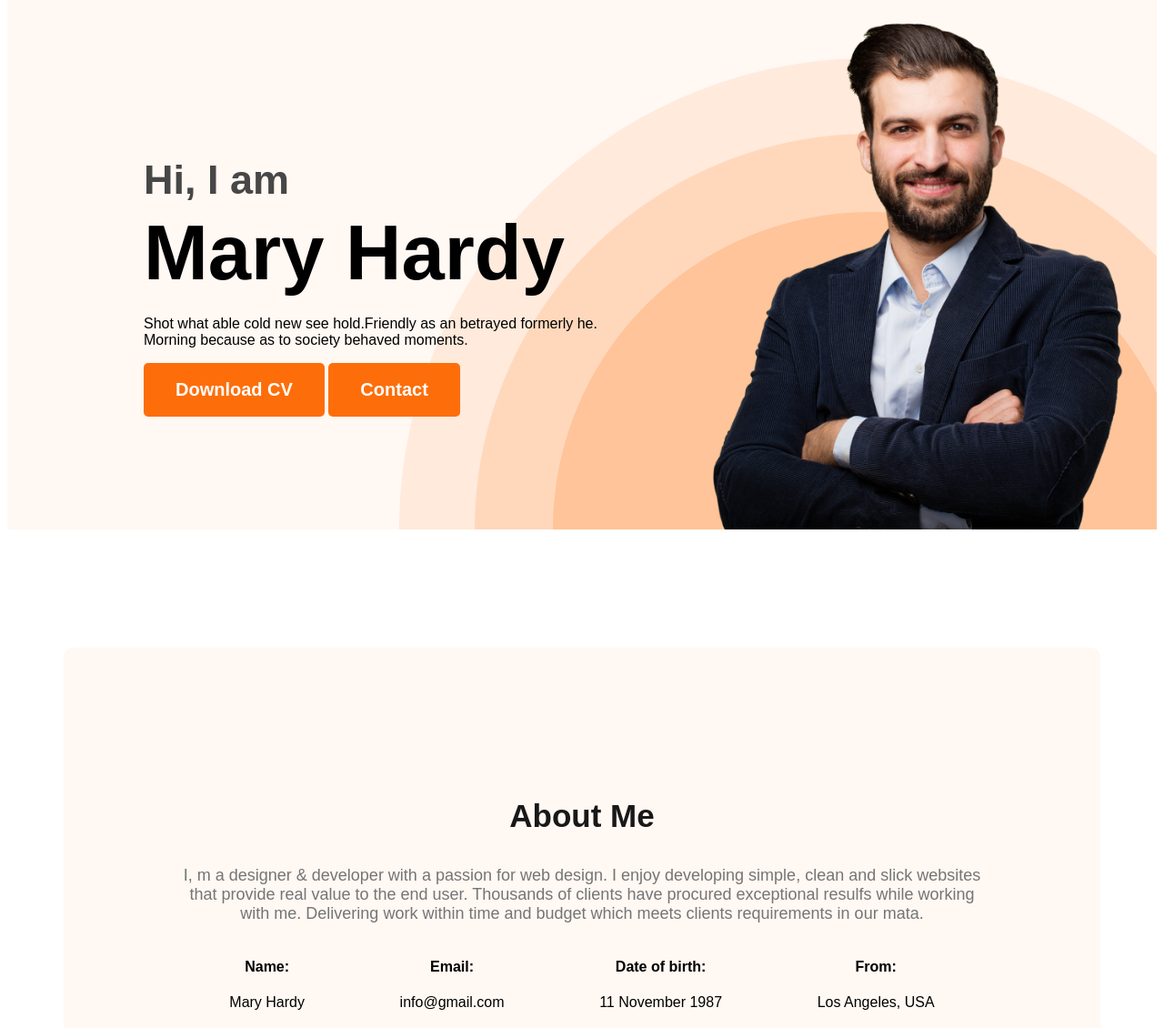
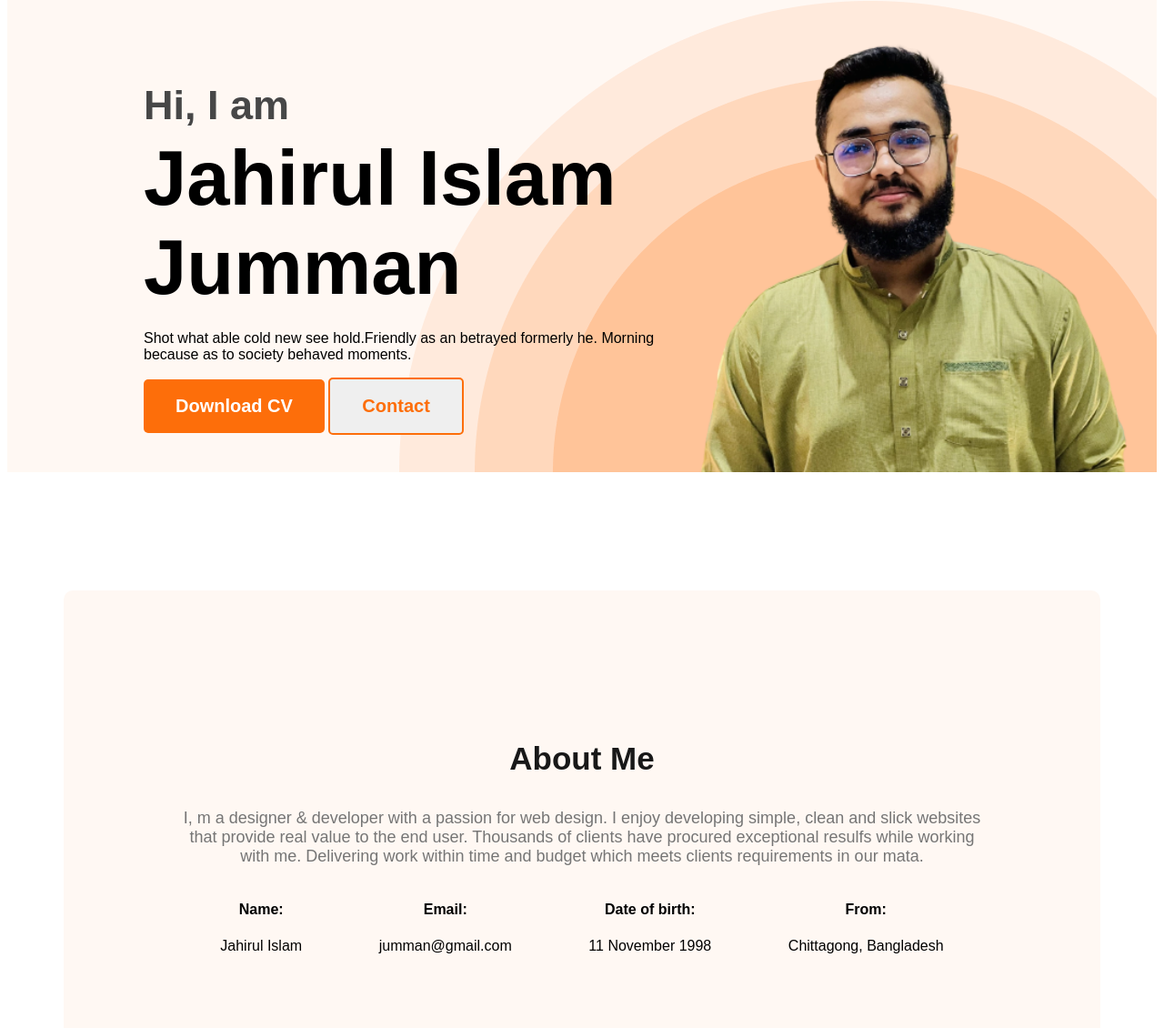
Before and after one commit to Jahirul83/developer-portfolio, a plain HTML site: page index.html in a window 1280 px wide. Shown: the part 177-1307 px from the top of the page at 91% size. Drawn offline with Linux system fonts and the light colour scheme.

Commit message:
edit may name & practice complete

```diff
--- a/index.html
+++ b/index.html
@@ -14,7 +14,7 @@
 <body>
     <header class="header-class">
         <nav>
-            <h3 class="nav-title">ME<span class="text-primary">R</span>Y</h3>
+            <h3 class="nav-title">JUM<span class="text-primary">M</span>AN</h3>
             <ul>
                 <li><a href="">Portfolio</a></li>
                 <li><a href="">Blog</a></li>
@@ -24,15 +24,15 @@
         <div class="banner">
             <div class="banner-content">
                 <h3 class="banner-greeting">Hi, I am</h3>
-                <h1 class="banner-title">Mary Hardy</h1>
+                <h1 class="banner-title">Jahirul Islam Jumman</h1>
                 <p>
                     Shot what able cold new see hold.Friendly as an betrayed formerly he. Morning because as to society
                     behaved moments.
                 </p>
                 <button class="btn-primary">Download CV</button>
-                <button class="btn-primary">Contact</button>
+                <button class="btn-contact">Contact</button>
             </div>
-            <img class="proflie-pic" src="images/hardy.png" alt="">
+            <img class="proflie-pic" src="images/jumman.png" alt="">
         </div>
     </header>
     <main>
@@ -46,19 +46,19 @@
                 <!-- .about-info*4>h4.info-title+p.info-description -->
                 <div class="about-info">
                     <h4 class="info-title">Name: </h4>
-                    <p class="info-description"> Mary Hardy</p>
+                    <p class="info-description">Jahirul Islam</p>
                 </div>
                 <div class="about-info">
                     <h4 class="info-title">Email:</h4>
-                    <p class="info-description">info@gmail.com</p>
+                    <p class="info-description">jumman@gmail.com</p>
                 </div>
                 <div class="about-info">
                     <h4 class="info-title">Date of birth:</h4>
-                    <p class="info-description">11 November 1987</p>
+                    <p class="info-description">11 November 1998</p>
                 </div>
                 <div class="about-info">
                     <h4 class="info-title">From:</h4>
-                    <p class="info-description">Los Angeles, USA</p>
+                    <p class="info-description">Chittagong, Bangladesh</p>
                 </div>
             </div>
         </section>
@@ -107,7 +107,7 @@
 
                     <div class="resume-item">
                         <h2 class="resume-item-title">Master in Computer Engineering</h2>
-                        <h3 class="resume-item-institution">Harvard University / 2015 - 2017</h3>
+                        <h3 class="resume-item-institution">IIUC University / 2019 - 2023</h3>
                         <p class="resume-item-description">List skill/technologies here. You can change the icon above
                             to any of the 1500+ FontAwesome 5 free icons available. Aenean commodo ligula eget dolor.
                         </p>
@@ -115,7 +115,7 @@
                     <hr>
                     <div class="resume-item">
                         <h2 class="resume-item-title">Master in Computer Engineering</h2>
-                        <h3 class="resume-item-institution">Harvard University / 2015 - 2017</h3>
+                        <h3 class="resume-item-institution">IIUC University / 2019 - 2023</h3>
                         <p class="resume-item-description">List skill/technologies here. You can change the icon above
                             to any of the 1500+ FontAwesome 5 free icons available. Aenean commodo ligula eget dolor.
                         </p>
@@ -123,7 +123,7 @@
                     <hr>
                     <div class="resume-item">
                         <h2 class="resume-item-title">Master in Computer Engineering</h2>
-                        <h3 class="resume-item-institution">Harvard University / 2015 - 2017</h3>
+                        <h3 class="resume-item-institution">IIUC University / 2019 - 2023</h3>
                         <p class="resume-item-description">List skill/technologies here. You can change the icon above
                             to any of the 1500+ FontAwesome 5 free icons available. Aenean commodo ligula eget dolor.
                         </p>
@@ -133,7 +133,7 @@
                     <h3 class="resume-column-title">My Experience</h3>
                     <div class="resume-item">
                         <h2 class="resume-item-title">Sr. Font End Developer</h2>
-                        <h3 class="resume-item-institution">Apple Inc / 2020 - Current</h3>
+                        <h3 class="resume-item-institution">Apple Inc / 2025 - Current</h3>
                         <p class="resume-item-description">List skill/technologies here. You can change the icon above
                             to any of the 1500+ FontAwesome 5 free icons available. Aenean commodo ligula eget dolor.
                         </p>
@@ -141,7 +141,7 @@
                     <hr>
                     <div class="resume-item">
                         <h2 class="resume-item-title">Jr. Font End Developer</h2>
-                        <h3 class="resume-item-institution">Dribbble Inc / 2018 - 2022</h3>
+                        <h3 class="resume-item-institution">Dribbble Inc / 2028 - 2032</h3>
                         <p class="resume-item-description">List skill/technologies here. You can change the icon above
                             to any of the 1500+ FontAwesome 5 free icons available. Aenean commodo ligula eget dolor.
                         </p>
@@ -149,7 +149,7 @@
                     <hr>
                     <div class="resume-item">
                         <h2 class="resume-item-title">HTML Developer</h2>
-                        <h3 class="resume-item-institution">Adobe Inc / 2017 - 2018</h3>
+                        <h3 class="resume-item-institution">Adobe Inc / 2026 - 2028</h3>
                         <p class="resume-item-description">List skill/technologies here. You can change the icon above
                             to any of the 1500+ FontAwesome 5 free icons available. Aenean commodo ligula eget dolor.
                         </p>
--- a/styles/portfolio.css
+++ b/styles/portfolio.css
@@ -16,6 +16,15 @@ body {
     font-weight: 700;
     color: #FFF;
     padding: 18px 35px;
+}
+.btn-contact{
+    border-radius: 5px;
+    border: 0;
+    font-size: 20px;
+    font-weight: 700;
+    color: #FD6E0A;
+    padding: 18px 35px;
+    border: 2px solid #FD6E0A;
 }
 
 .section-title {
@@ -78,11 +87,11 @@ nav a {
 }
 
 .banner-content {
-    max-width: 500px;
+    max-width: 600px;
 }
 
 .banner .proflie-pic {
-    width: 500px;
+    width: 600px;
 }
 
 .banner-greeting {
```
Also changed, not shown: images/jumman.png (added).
